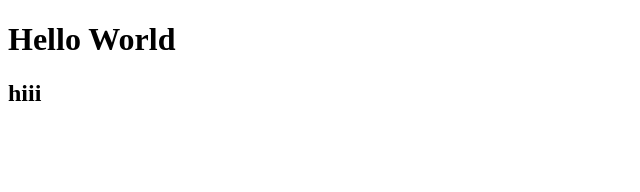
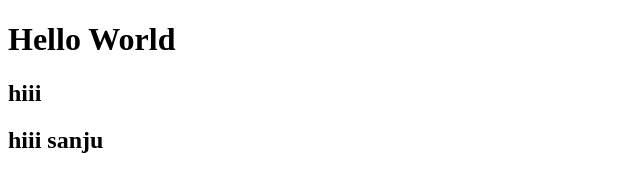
Before and after one commit to notesMafia/bk2, a plain HTML site: page index.html in a window 1280 px wide. Shown: the whole page, without its empty margins (0-640 px from the left). Drawn offline with Linux system fonts and the light colour scheme.

Commit message:
sanju branch

```diff
--- a/index.html
+++ b/index.html
@@ -8,5 +8,6 @@
 <body>
     <h1>Hello World</h1>
     <h2>hiii </h2>
+     <h2>hiii sanju </h2>
 </body>
 </html>
```
